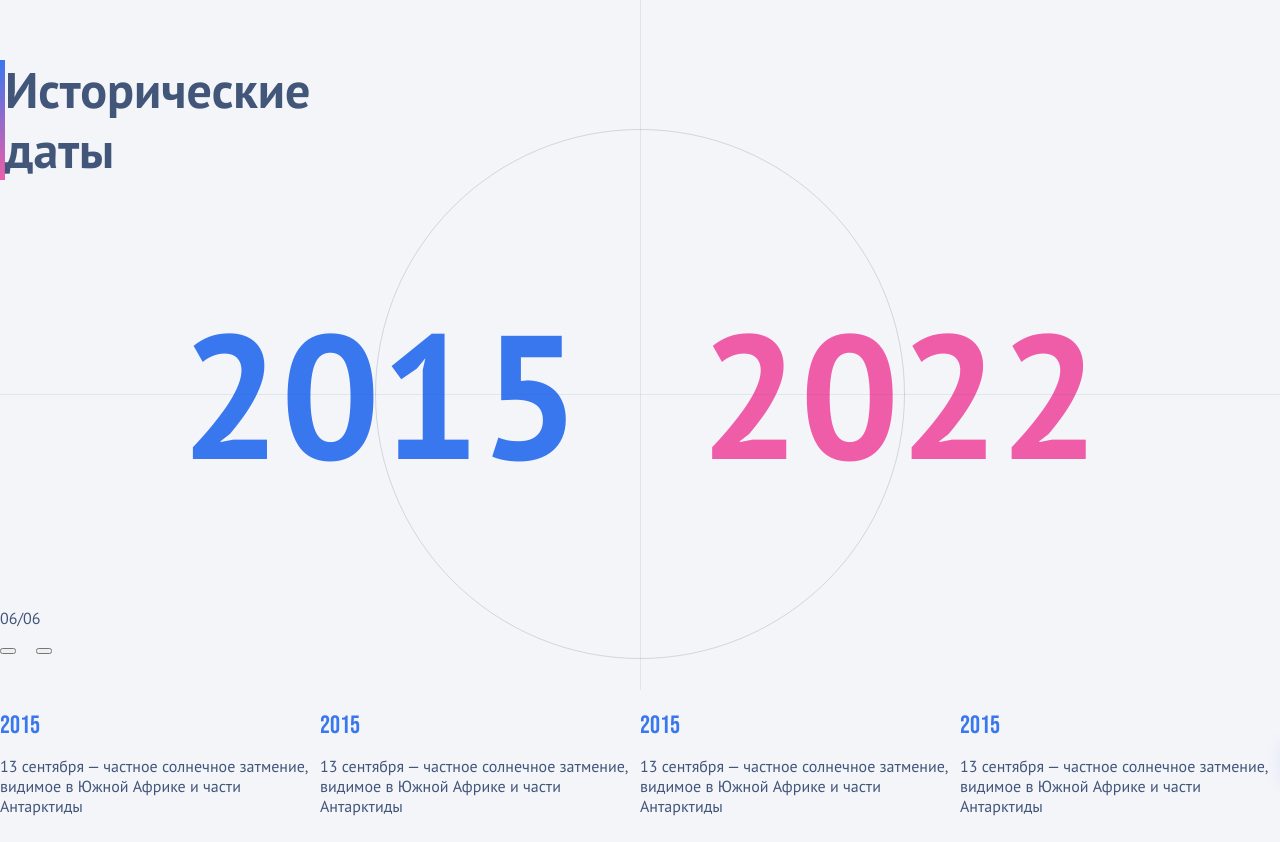
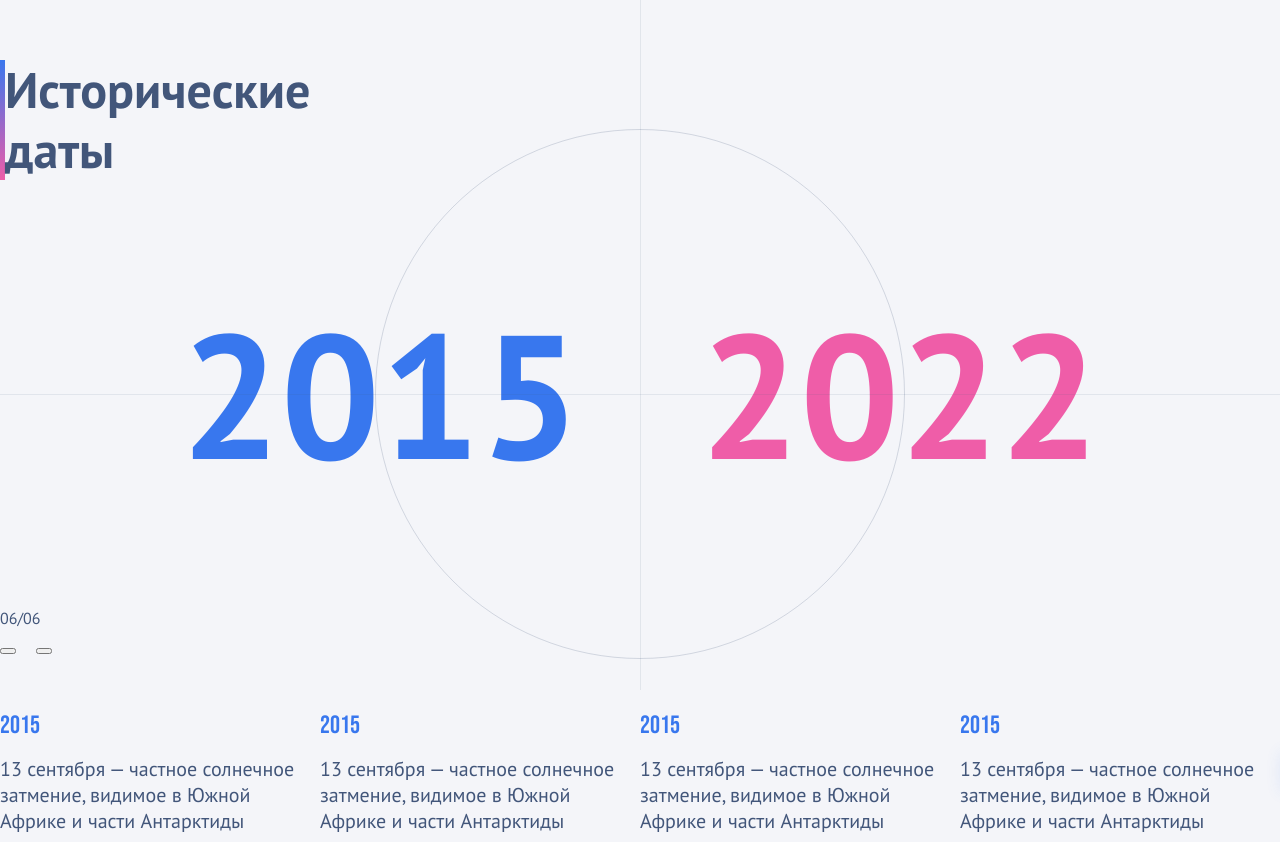
Before and after one commit to capykasa/historical-dates, a React app: page / in a window 1280 px wide. Shown: the part 110-952 px from the top of the page. Built offline with nearby package versions, Linux system fonts and the light colour scheme.

Commit message:
перенос верстки по компонентам

```diff
--- a/src/components/App.tsx
+++ /dev/null
@@ -1,63 +0,0 @@
-import styles from './App.module.scss'
-
-export const App = () => {
-  return (
-    <div className={styles.main}>
-      <div className={styles['dates-page']}>
-        <h1 className={`${styles['dates-page__header']} container`}>Исторические даты</h1>
-
-        <section className={`${styles['dates-page__date-range']} container`}>
-          <div className={styles['date-range']}>
-            <span className={styles['date-range__start']}>2015</span>
-            <span className={styles['date-range__end']}>2022</span>
-          </div>
-
-          <div className={styles['range-list-wrapper']}>
-            <div className={styles['range-list']}></div>
-          </div>
-        </section>
-
-        <section className={`${styles['events']} container`}>
-          <div className={styles['events-nav']}>
-            <span>06/06</span>
-            <div className={styles['events-nav__buttons']}>
-              <button className={`${styles['events-nav__button']} btn btn-round btn-nav btn-nav--prev`}></button>
-              <button className={`${styles['events-nav__button']} btn btn-round btn-nav btn-nav--next`}></button>
-            </div>
-          </div>
-
-          <div className={styles['events-list-wrapper']}>
-            <ul className={styles['events-list']}>
-              <li className={styles['events-item']}>
-                <span className={styles['events-item__title']}>2015</span>
-                <p className={styles['events-item__desc']}>
-                  13 сентября — частное солнечное затмение, видимое в Южной Африке и части Антарктиды
-                </p>
-              </li>
-              <li className={styles['events-item']}>
-                <span className={styles['events-item__title']}>2015</span>
-                <p className={styles['events-item__desc']}>
-                  13 сентября — частное солнечное затмение, видимое в Южной Африке и части Антарктиды
-                </p>
-              </li>
-              <li className={styles['events-item']}>
-                <span className={styles['events-item__title']}>2015</span>
-                <p className={styles['events-item__desc']}>
-                  13 сентября — частное солнечное затмение, видимое в Южной Африке и части Антарктиды
-                </p>
-              </li>
-              <li className={styles['events-item']}>
-                <span className={styles['events-item__title']}>2015</span>
-                <p className={styles['events-item__desc']}>
-                  13 сентября — частное солнечное затмение, видимое в Южной Африке и части Антарктиды
-                </p>
-              </li>
-            </ul>
-
-            <button className={`${styles['events-list__button-next']} btn btn-round btn-nav btn-nav--next`}></button>
-          </div>
-        </section>
-      </div>
-    </div>
-  )
-}
--- a/src/components/App.module.scss
+++ b/src/components/App/App.module.scss
@@ -46,79 +46,6 @@
 
     @media (max-width: 480px) {
       border: none;
-    }
-  }
-
-  &__date-range {
-    position: relative;
-  }
-}
-
-.date-range {
-  position: relative;
-  z-index: -2;
-
-  display: flex;
-  justify-content: center;
-  gap: 120px;
-  width: 100%;
-  padding-top: 100px;
-  padding-bottom: 100px;
-
-  font-weight: 700;
-  font-size: clamp(3.5rem, 15vw - 1rem, 12.5rem);
-
-  &::before {
-    content: '';
-    position: absolute;
-    top: 50%;
-    left: 0;
-    width: 100%;
-    height: 1px;
-    background-color: var(--dark-blue--opacity-01);
-
-    @media (max-width: 768px) {
-      top: 100%;
-    }
-  }
-
-  @media (max-width: 768px) {
-    gap: 64px;
-    padding-top: 56px;
-    padding-bottom: 56px;
-  }
-
-  @media (max-width: 480px) {
-    gap: 32px;
-  }
-
-  &__start {
-    color: var(--blue);
-  }
-
-  &__end {
-    color: var(--pink);
-  }
-}
-
-.range-list {
-  width: 530px;
-  height: 530px;
-  border: 1px solid var(--dark-blue--opacity-02);
-  border-radius: 50%;
-
-  &-wrapper {
-    display: flex;
-    justify-content: center;
-
-    position: absolute;
-    z-index: -1;
-    top: calc(50% - (530px / 2));
-    left: 0;
-    width: 100%;
-
-    @media (max-width: 768px) {
-      display: none;
     }
   }
 }
@@ -202,5 +129,13 @@
         font-size: 16px;
       }
     }
+
+    &__desc {
+      font-size: 20px;
+
+      @media (max-width: 480px) {
+        font-size: 14px;
+      }
+    }
   }
 }
--- /dev/null
+++ b/src/components/App/App.tsx
@@ -0,0 +1,17 @@
+import { DateRange } from '../DateRange/DateRange'
+import { Events } from '../Events/Events'
+import styles from './App.module.scss'
+
+export const App = () => {
+  return (
+    <div className={styles.main}>
+      <div className={styles['dates-page']}>
+        <h1 className={`${styles['dates-page__header']} container`}>Исторические даты</h1>
+
+        <DateRange />
+
+        <Events />
+      </div>
+    </div>
+  )
+}
--- /dev/null
+++ b/src/components/DateRange/DateRange.module.scss
@@ -0,0 +1,72 @@
+.date-range {
+  position: relative;
+  z-index: -2;
+
+  display: flex;
+  justify-content: center;
+  gap: 120px;
+  width: 100%;
+  padding-top: 100px;
+  padding-bottom: 100px;
+
+  font-weight: 700;
+  font-size: clamp(3.5rem, 15vw - 1rem, 12.5rem);
+
+  &::before {
+    content: '';
+    position: absolute;
+    top: 50%;
+    left: 0;
+    width: 100%;
+    height: 1px;
+    background-color: var(--dark-blue--opacity-01);
+
+    @media (max-width: 768px) {
+      top: 100%;
+    }
+  }
+
+  @media (max-width: 768px) {
+    gap: 64px;
+    padding-top: 56px;
+    padding-bottom: 56px;
+  }
+
+  @media (max-width: 480px) {
+    gap: 32px;
+  }
+
+  &-wrapper {
+    position: relative;
+  }
+
+  &__start {
+    color: var(--blue);
+  }
+
+  &__end {
+    color: var(--pink);
+  }
+}
+
+.range-list {
+  width: 530px;
+  height: 530px;
+  border: 1px solid var(--dark-blue--opacity-02);
+  border-radius: 50%;
+
+  &-wrapper {
+    display: flex;
+    justify-content: center;
+
+    position: absolute;
+    z-index: -1;
+    top: calc(50% - (530px / 2));
+    left: 0;
+    width: 100%;
+
+    @media (max-width: 768px) {
+      display: none;
+    }
+  }
+}
--- /dev/null
+++ b/src/components/DateRange/DateRange.tsx
@@ -0,0 +1,16 @@
+import styles from './DateRange.module.scss'
+
+export const DateRange = () => {
+  return (
+    <section className={`${styles['date-range-wrapper']} container`}>
+      <div className={styles['date-range']}>
+        <span className={styles['date-range__start']}>2015</span>
+        <span className={styles['date-range__end']}>2022</span>
+      </div>
+
+      <div className={styles['range-list-wrapper']}>
+        <div className={styles['range-list']}></div>
+      </div>
+    </section>
+  )
+}
--- /dev/null
+++ b/src/components/Events/Events.module.scss
@@ -0,0 +1,91 @@
+.events {
+  &-wrapper {
+    display: flex;
+    flex-direction: column;
+    gap: 56px;
+
+    @media (max-width: 768px) {
+      margin-top: 20px;
+      gap: 78px;
+    }
+  }
+
+  &-nav {
+    display: flex;
+    flex-direction: column;
+    gap: 20px;
+
+    @media (max-width: 768px) {
+      order: 1;
+    }
+
+    &__buttons {
+      display: flex;
+      gap: 20px;
+    }
+  }
+
+  &-list {
+    display: flex;
+
+    &-wrapper {
+      position: relative;
+    }
+
+    &__button-next {
+      width: 40px;
+      height: 40px;
+      background-color: var(--white);
+      border: none;
+      box-shadow: 0 0 15px var(--blue--opacity-01);
+
+      position: absolute;
+      top: calc(50% - 40px / 2);
+      right: -40px;
+
+      @media (max-width: 768px) {
+        display: none;
+      }
+
+      &:hover {
+        box-shadow: 0 0 15px var(--blue--opacity-05);
+      }
+
+      &::after {
+        width: 6px;
+        height: 6px;
+        left: calc(50% - 5px);
+        border-color: var(--blue);
+      }
+    }
+  }
+
+  &-item {
+    display: flex;
+    flex-direction: column;
+    gap: 15px;
+
+    &__title {
+      font-family: 'Bebas Neue', serif;
+      font-weight: 400;
+      font-size: 25px;
+      color: var(--blue);
+
+      @media (max-width: 768px) {
+        font-size: 20px;
+      }
+
+      @media (max-width: 480px) {
+        font-size: 16px;
+      }
+    }
+
+    &__desc {
+      font-size: 20px;
+
+      @media (max-width: 480px) {
+        font-size: 14px;
+      }
+    }
+  }
+}
--- /dev/null
+++ b/src/components/Events/Events.tsx
@@ -0,0 +1,46 @@
+import styles from './Events.module.scss'
+
+export const Events = () => {
+  return (
+    <section className={`${styles['events-wrapper']} container`}>
+      <div className={styles['events-nav']}>
+        <span>06/06</span>
+        <div className={styles['events-nav__buttons']}>
+          <button className={`${styles['events-nav__button']} btn btn-round btn-nav btn-nav--prev`}></button>
+          <button className={`${styles['events-nav__button']} btn btn-round btn-nav btn-nav--next`}></button>
+        </div>
+      </div>
+
+      <div className={styles['events-list-wrapper']}>
+        <ul className={styles['events-list']}>
+          <li className={styles['events-item']}>
+            <span className={styles['events-item__title']}>2015</span>
+            <p className={styles['events-item__desc']}>
+              13 сентября — частное солнечное затмение, видимое в Южной Африке и части Антарктиды
+            </p>
+          </li>
+          <li className={styles['events-item']}>
+            <span className={styles['events-item__title']}>2015</span>
+            <p className={styles['events-item__desc']}>
+              13 сентября — частное солнечное затмение, видимое в Южной Африке и части Антарктиды
+            </p>
+          </li>
+          <li className={styles['events-item']}>
+            <span className={styles['events-item__title']}>2015</span>
+            <p className={styles['events-item__desc']}>
+              13 сентября — частное солнечное затмение, видимое в Южной Африке и части Антарктиды
+            </p>
+          </li>
+          <li className={styles['events-item']}>
+            <span className={styles['events-item__title']}>2015</span>
+            <p className={styles['events-item__desc']}>
+              13 сентября — частное солнечное затмение, видимое в Южной Африке и части Антарктиды
+            </p>
+          </li>
+        </ul>
+
+        <button className={`${styles['events-list__button-next']} btn btn-round btn-nav btn-nav--next`}></button>
+      </div>
+    </section>
+  )
+}
--- a/src/index.tsx
+++ b/src/index.tsx
@@ -1,6 +1,6 @@
 import '@/styles/globals.scss'
 import { createRoot } from 'react-dom/client'
-import { App } from './components/App'
+import { App } from './components/App/App'
 
 const root = document.getElementById('root')
 
```
